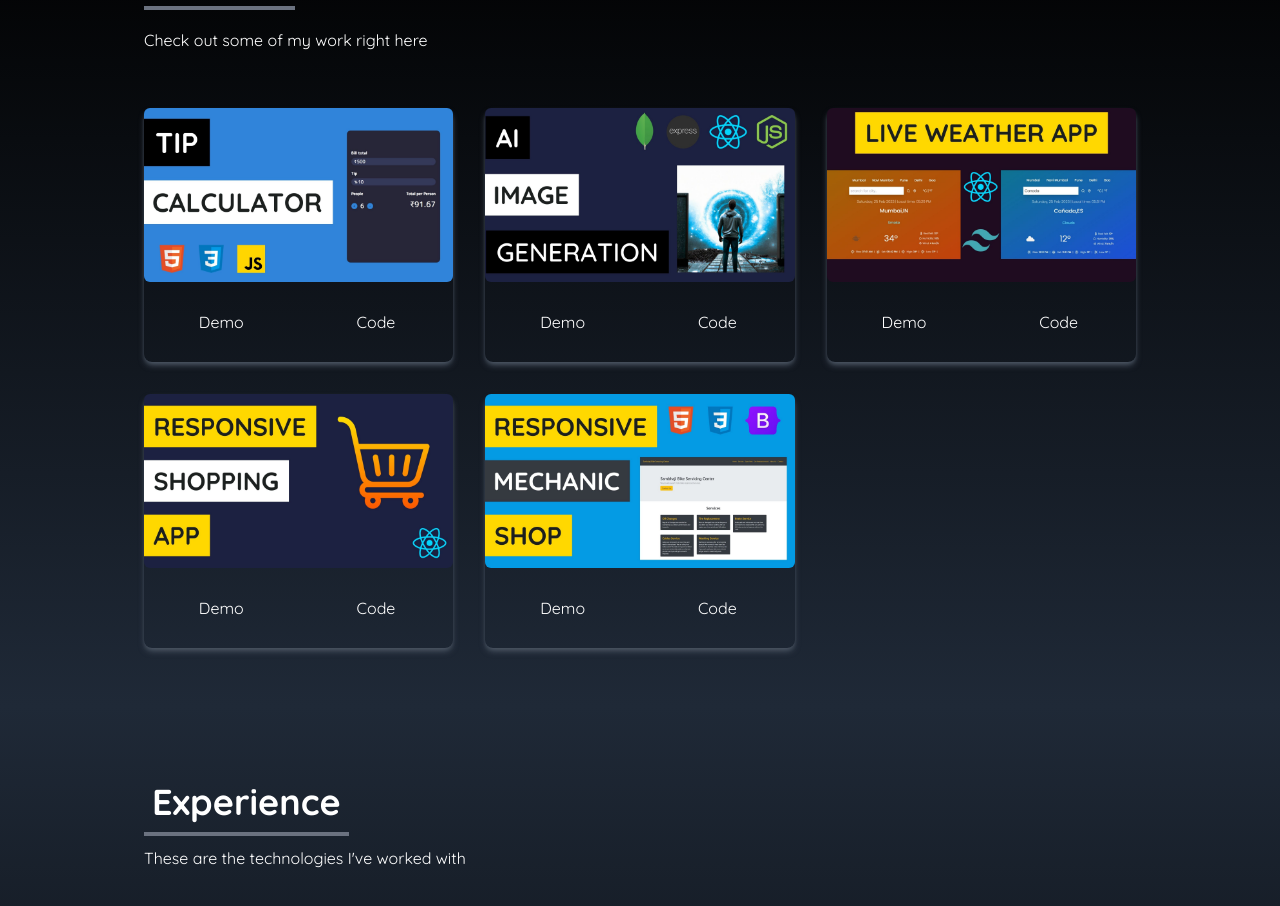
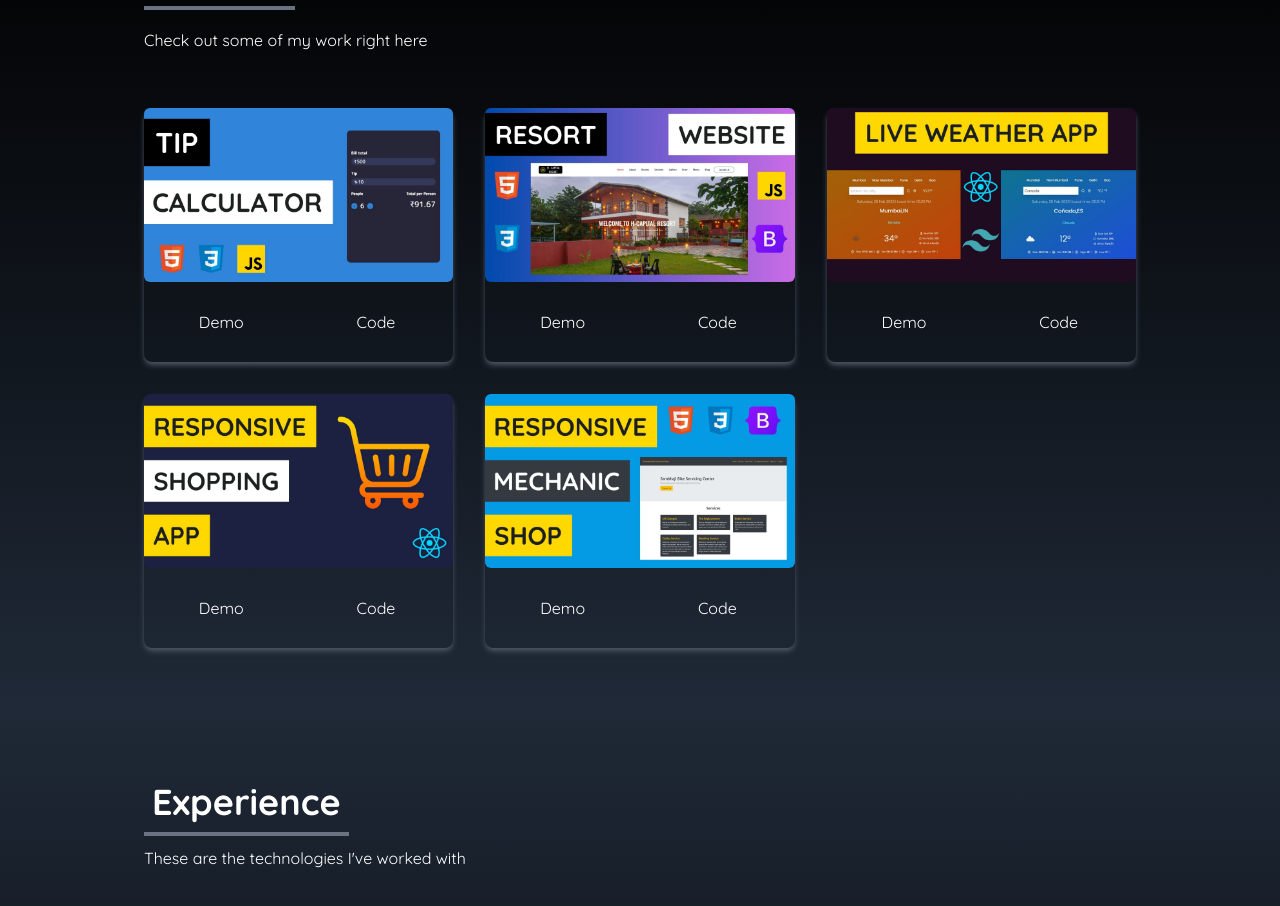
Before and after one commit to im-saurabh/Saurabh-Mhase, a React (Vite) app: page / in a window 1280 px wide. Shown: the part 1694-2600 px from the top of the page. Built offline with nearby package versions, Linux system fonts and the light colour scheme.

Commit message:
Update Portfolio.jsx

```diff
--- a/src/components/Portfolio.jsx
+++ b/src/components/Portfolio.jsx
@@ -1,6 +1,6 @@
 import React, { useState } from "react";
 import TipCalculator from "../assets/portfolio/tipcalculator.jpg";
-import AIImageGeneration from "../assets/portfolio/ai image generation.jpg";
+import Resort from "../assets/portfolio/resort.jpg";
 import WeatherApp from "../assets/portfolio/weather app.jpg";
 import ShoppingApp from "../assets/portfolio/shop cart.jpg";
 import MechanicShop from "../assets/portfolio/mechanic shop.jpg"
@@ -15,9 +15,9 @@ const Portfolio = () => {
     },
     {
       id: 3,
-      src: AIImageGeneration,
-      demo: "https://ai-image-generation-im-saurabh.vercel.app/",
-      code: "https://github.com/im-saurabh/Ai-image-generation",
+      src: Resort,
+      demo: "https://resort-alpha-five.vercel.app/",
+      code: "https://github.com/im-saurabh/H-Capital-Resort",
     },
     {
       id: 4,
```
